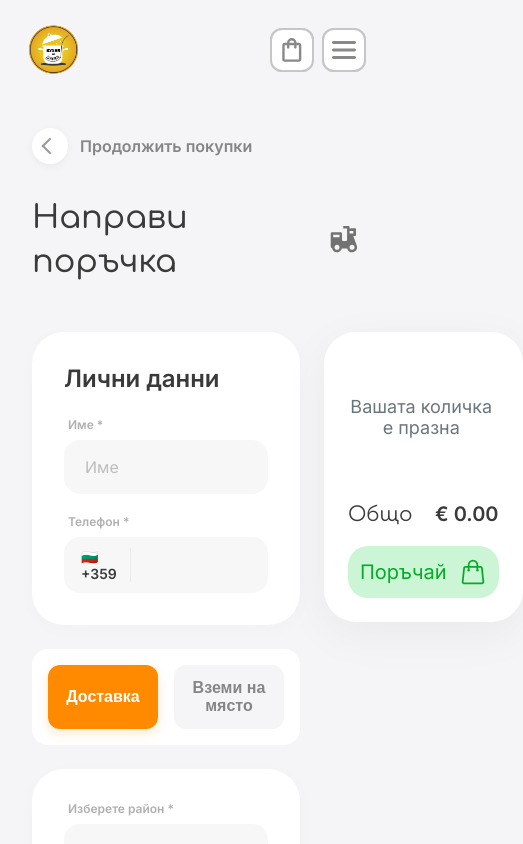
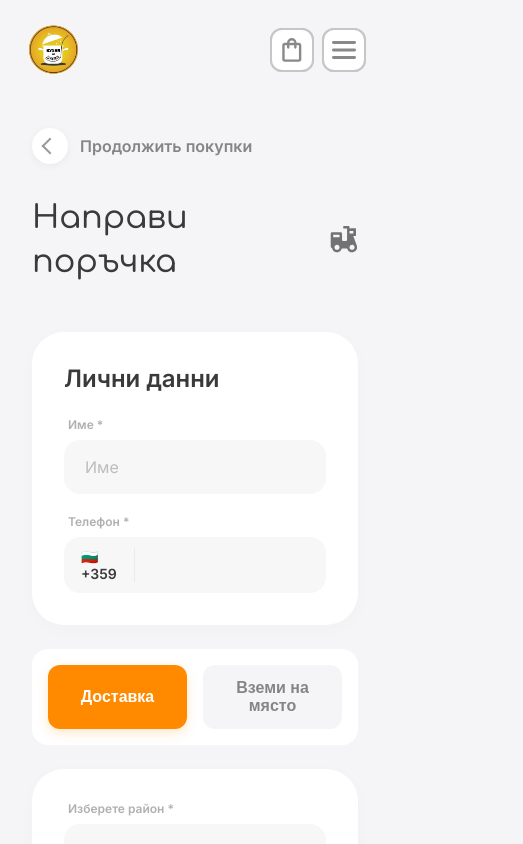
Before and after one commit to Serginho915/kitchen-druzhbata, a Next.js app in the folder frontend/: page /checkout in a window 390 px wide. Shown: the top 844 px of the page, 523 px wide, since content can reach past the window. Built offline with nearby package versions, Linux system fonts and the light colour scheme.

Commit message:
responsive checkout

```diff
--- a/frontend/src/pages/Checkout/CheckoutPage.module.scss
+++ b/frontend/src/pages/Checkout/CheckoutPage.module.scss
@@ -83,6 +83,11 @@
 
   @include tablet {
     grid-template-columns: 1fr;
+  }
+
+  @include mobile {
+    grid-template-columns: 1fr;
+    gap: 24px;
   }
 }
 
@@ -250,4 +255,8 @@
   @include tablet {
     position: static;
   }
+
+  @include mobile {
+    position: static;
+  }
 }
```
